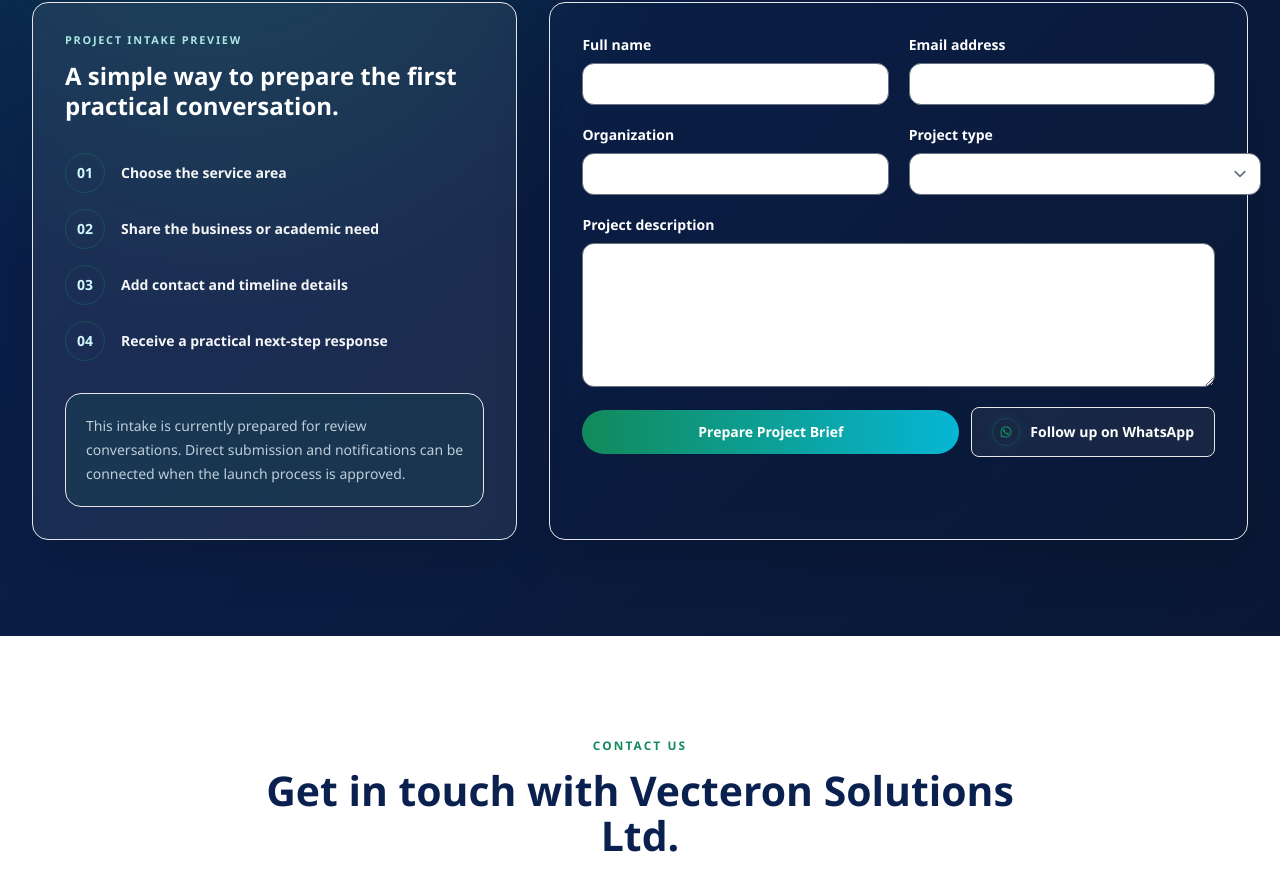
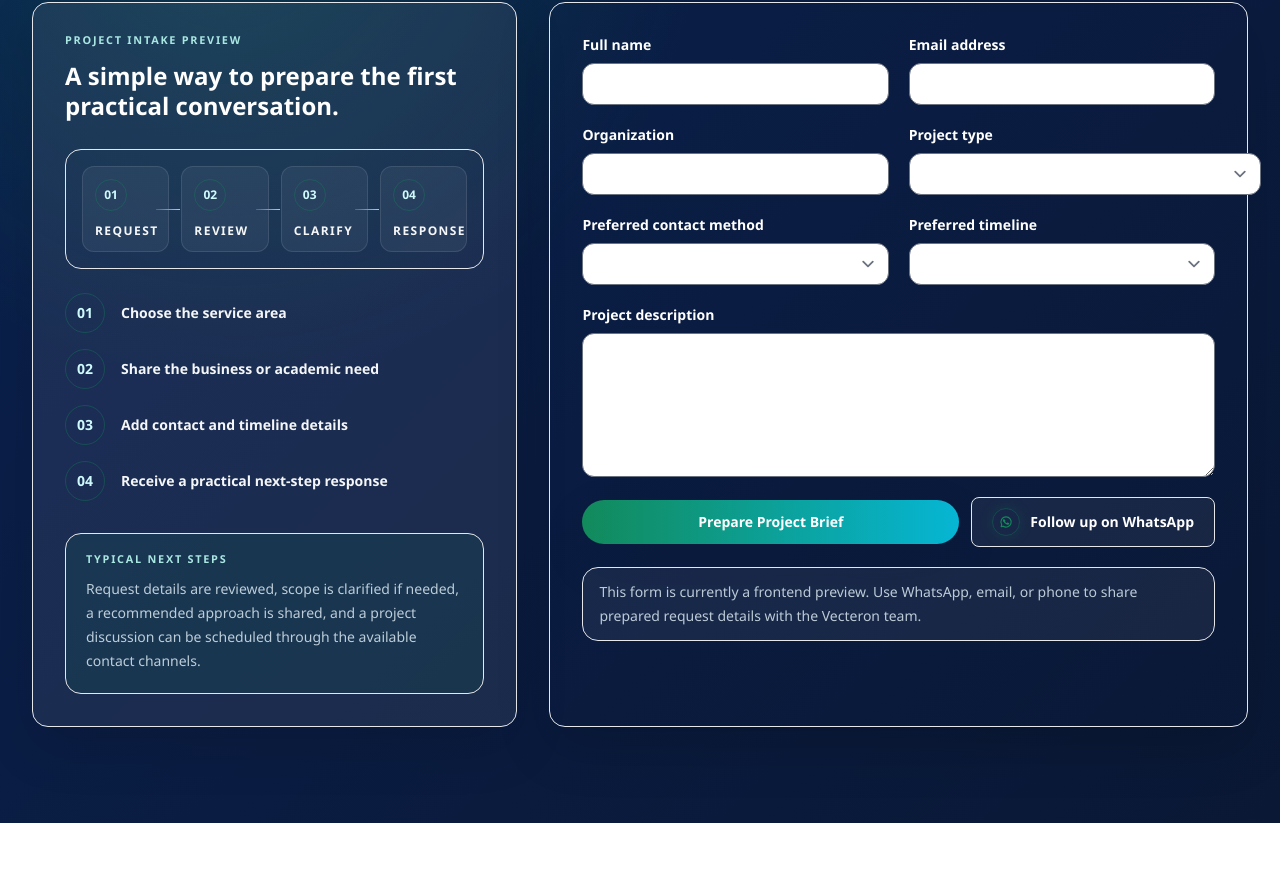
Before and after one commit to asuureprosperalebgmiah/Vecteron-Prototype, a Next.js app: page / in a window 1280 px wide. Shown: the part 8826-9696 px from the top of the page. Built offline with nearby package versions, Linux system fonts and the light colour scheme.

Commit message:
feat: improve project request workflow and conversion flow

```diff
--- a/components/sections/home/home-page.tsx
+++ b/components/sections/home/home-page.tsx
@@ -1235,7 +1235,22 @@
           <Reveal className="rounded-2xl border border-white/12 bg-white/[0.07] p-6 shadow-[0_20px_54px_rgb(0_0_0_/_0.12)] sm:p-8">
             <p className="technical-label text-on-dark-label">Project intake preview</p>
             <h3 className="mt-4 font-display text-2xl font-semibold leading-tight text-white">A simple way to prepare the first practical conversation.</h3>
-            <div className="mt-8 grid gap-4">
+            <div className="mt-7 rounded-2xl border border-white/12 bg-brand-ink/38 p-4">
+              <div className="grid gap-3 sm:grid-cols-4">
+                {["Request", "Review", "Clarify", "Response"].map((item, index) => (
+                  <div className="relative rounded-xl border border-white/10 bg-white/[0.06] p-3" key={item}>
+                    {index < 3 ? (
+                      <span className="absolute -right-3 top-1/2 hidden h-px w-6 bg-gradient-to-r from-brand-primary to-cyan-300 sm:block" aria-hidden="true" />
+                    ) : null}
+                    <span className="flex size-8 items-center justify-center rounded-full border border-brand-primary/35 bg-brand-primary/14 text-xs font-bold text-cyan-100">
+                      0{index + 1}
+                    </span>
+                    <p className="mt-3 text-xs font-bold uppercase tracking-[0.12em] text-on-dark-primary">{item}</p>
+                  </div>
+                ))}
+              </div>
+            </div>
+            <div className="mt-6 grid gap-4">
               {projectRequestSteps.map((step, index) => (
                 <div className="flex items-center gap-4" key={step}>
                   <span className="flex size-10 shrink-0 items-center justify-center rounded-full border border-brand-primary/35 bg-brand-primary/14 text-sm font-bold text-cyan-100">
@@ -1246,8 +1261,9 @@
               ))}
             </div>
             <div className="mt-8 rounded-2xl border border-brand-primary/24 bg-brand-primary/10 p-5">
-              <p className="text-sm leading-6 text-on-dark-secondary">
-                This intake is currently prepared for review conversations. Direct submission and notifications can be connected when the launch process is approved.
+              <p className="technical-label text-on-dark-label">Typical next steps</p>
+              <p className="mt-3 text-sm leading-6 text-on-dark-secondary">
+                Request details are reviewed, scope is clarified if needed, a recommended approach is shared, and a project discussion can be scheduled through the available contact channels.
               </p>
             </div>
           </Reveal>
@@ -1256,19 +1272,19 @@
               <div className="grid gap-5 md:grid-cols-2">
                 <label className="grid gap-2 text-sm font-semibold">
                   Full name
-                  <input className="rounded-xl border-white/18 bg-white/8 text-white placeholder:text-white/60 focus:border-brand-primary focus:ring-brand-primary" placeholder="Your name" type="text" />
+                  <input className="rounded-xl border-white/18 bg-white/8 text-white placeholder:text-white/70 focus:border-brand-primary focus:ring-brand-primary" placeholder="Your name" type="text" />
                 </label>
                 <label className="grid gap-2 text-sm font-semibold">
                   Email address
-                  <input className="rounded-xl border-white/18 bg-white/8 text-white placeholder:text-white/60 focus:border-brand-primary focus:ring-brand-primary" placeholder="you@example.com" type="email" />
+                  <input className="rounded-xl border-white/18 bg-white/8 text-white placeholder:text-white/70 focus:border-brand-primary focus:ring-brand-primary" placeholder="you@example.com" type="email" />
                 </label>
                 <label className="grid gap-2 text-sm font-semibold">
                   Organization
-                  <input className="rounded-xl border-white/18 bg-white/8 text-white placeholder:text-white/60 focus:border-brand-primary focus:ring-brand-primary" placeholder="Organization name" type="text" />
+                  <input className="rounded-xl border-white/18 bg-white/8 text-white placeholder:text-white/70 focus:border-brand-primary focus:ring-brand-primary" placeholder="Organization name or individual" type="text" />
                 </label>
                 <label className="grid gap-2 text-sm font-semibold">
                   Project type
-                  <select className="rounded-xl border-white/18 bg-white/8 text-white focus:border-brand-primary focus:ring-brand-primary">
+                  <select className="rounded-xl border-white/18 bg-white/8 text-white [color-scheme:dark] focus:border-brand-primary focus:ring-brand-primary">
                     <option>Software & Technology Services</option>
                     <option>Infrastructure & Workspace Planning</option>
                     <option>Creative, Branding & Media Services</option>
@@ -1276,10 +1292,27 @@
                     <option>Not sure yet</option>
                   </select>
                 </label>
+                <label className="grid gap-2 text-sm font-semibold">
+                  Preferred contact method
+                  <select className="rounded-xl border-white/18 bg-white/8 text-white [color-scheme:dark] focus:border-brand-primary focus:ring-brand-primary">
+                    <option>Email</option>
+                    <option>WhatsApp</option>
+                    <option>Phone Call</option>
+                  </select>
+                </label>
+                <label className="grid gap-2 text-sm font-semibold">
+                  Preferred timeline
+                  <select className="rounded-xl border-white/18 bg-white/8 text-white [color-scheme:dark] focus:border-brand-primary focus:ring-brand-primary">
+                    <option>Immediately</option>
+                    <option>Within 1 Month</option>
+                    <option>Within 3 Months</option>
+                    <option>Exploring Options</option>
+                  </select>
+                </label>
               </div>
               <label className="grid gap-2 text-sm font-semibold">
                 Project description
-                <textarea className="min-h-36 rounded-xl border-white/18 bg-white/8 text-white placeholder:text-white/60 focus:border-brand-primary focus:ring-brand-primary" placeholder="Tell us what you want to build, plan, design, support, or research." />
+                <textarea className="min-h-36 rounded-xl border-white/18 bg-white/8 text-white placeholder:text-white/70 focus:border-brand-primary focus:ring-brand-primary" placeholder="Tell us what you want to build, plan, design, support, or research." />
               </label>
               <div className="grid gap-3 sm:grid-cols-[1fr_auto] sm:items-center">
                 <Button className="w-full rounded-full bg-gradient-to-r from-brand-primary to-cyan-500" type="button">
@@ -1287,6 +1320,9 @@
                 </Button>
                 <WhatsAppLink className="border-white/14 bg-white/[0.06] !text-white hover:!border-brand-success/45 hover:!bg-brand-success/10 hover:!text-white" label="Follow up on WhatsApp" shape="button" />
               </div>
+              <p className="rounded-2xl border border-white/12 bg-white/[0.06] px-4 py-3 text-sm leading-6 text-on-dark-secondary">
+                This form is currently a frontend preview. Use WhatsApp, email, or phone to share prepared request details with the Vecteron team.
+              </p>
             </form>
           </Reveal>
         </div>
```
